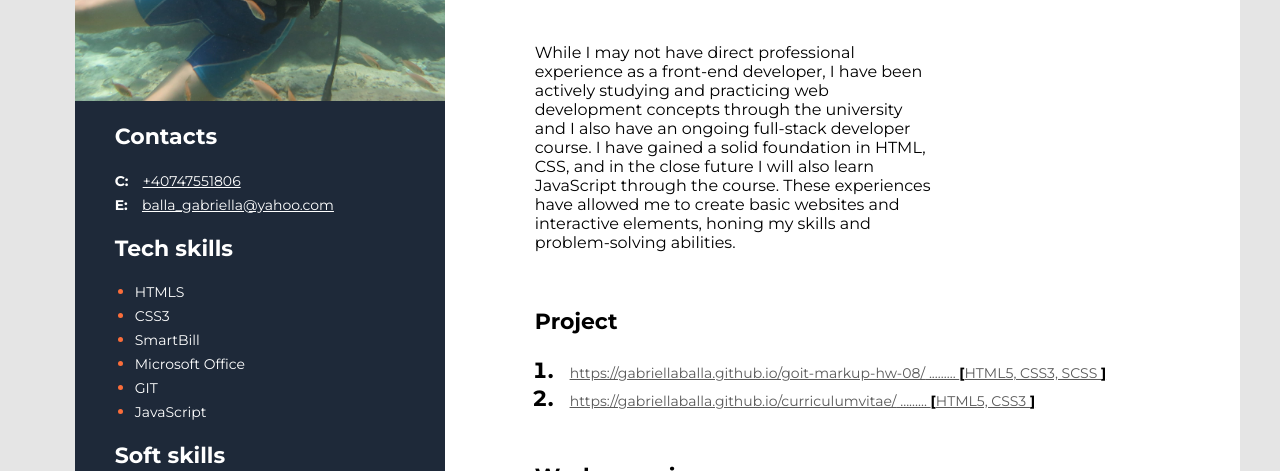
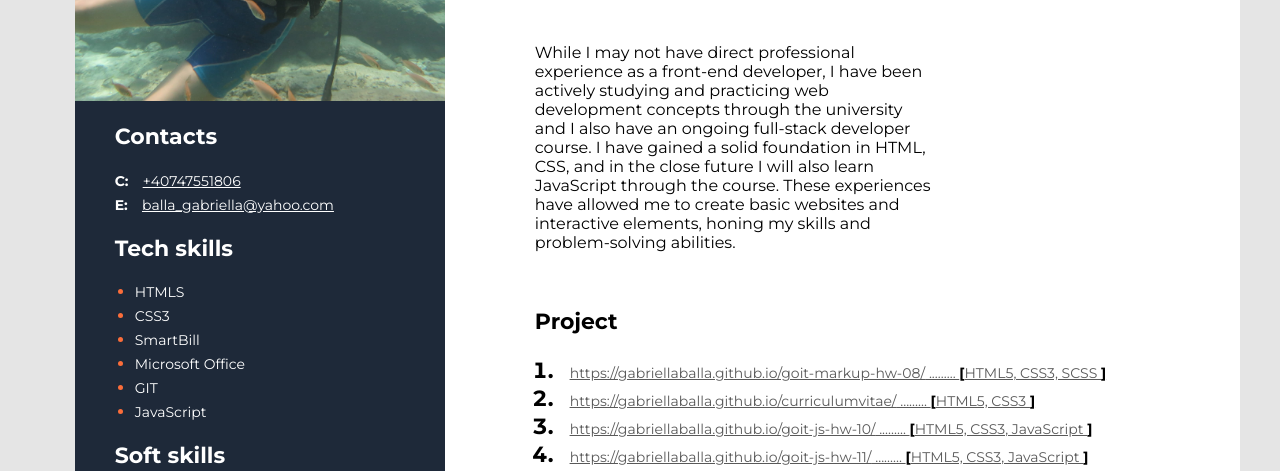
Before and after one commit to gabriellaballa/curriculumvitae, a plain HTML site: page index.html in a window 1280 px wide. Shown: the part 329-800 px from the top of the page. Drawn offline with Linux system fonts and the light colour scheme.

Commit message:
update projects

```diff
--- a/index.html
+++ b/index.html
@@ -57,6 +57,26 @@
                   >
                   .........
                   <span class="bracket">[</span>HTML5, CSS3
+                  <span class="bracket">]</span>
+                </span>
+              </li>
+              <li>
+                <span class="projects-item">
+                  <a href="https://gabriellaballa.github.io/goit-js-hw-10/">
+                    https://gabriellaballa.github.io/goit-js-hw-10/</a
+                  >
+                  .........
+                  <span class="bracket">[</span>HTML5, CSS3, JavaScript
+                  <span class="bracket">]</span>
+                </span>
+              </li>
+              <li>
+                <span class="projects-item">
+                  <a href="https://gabriellaballa.github.io/goit-js-hw-11/">
+                    https://gabriellaballa.github.io/goit-js-hw-11/</a
+                  >
+                  .........
+                  <span class="bracket">[</span>HTML5, CSS3, JavaScript
                   <span class="bracket">]</span>
                 </span>
               </li>
```
